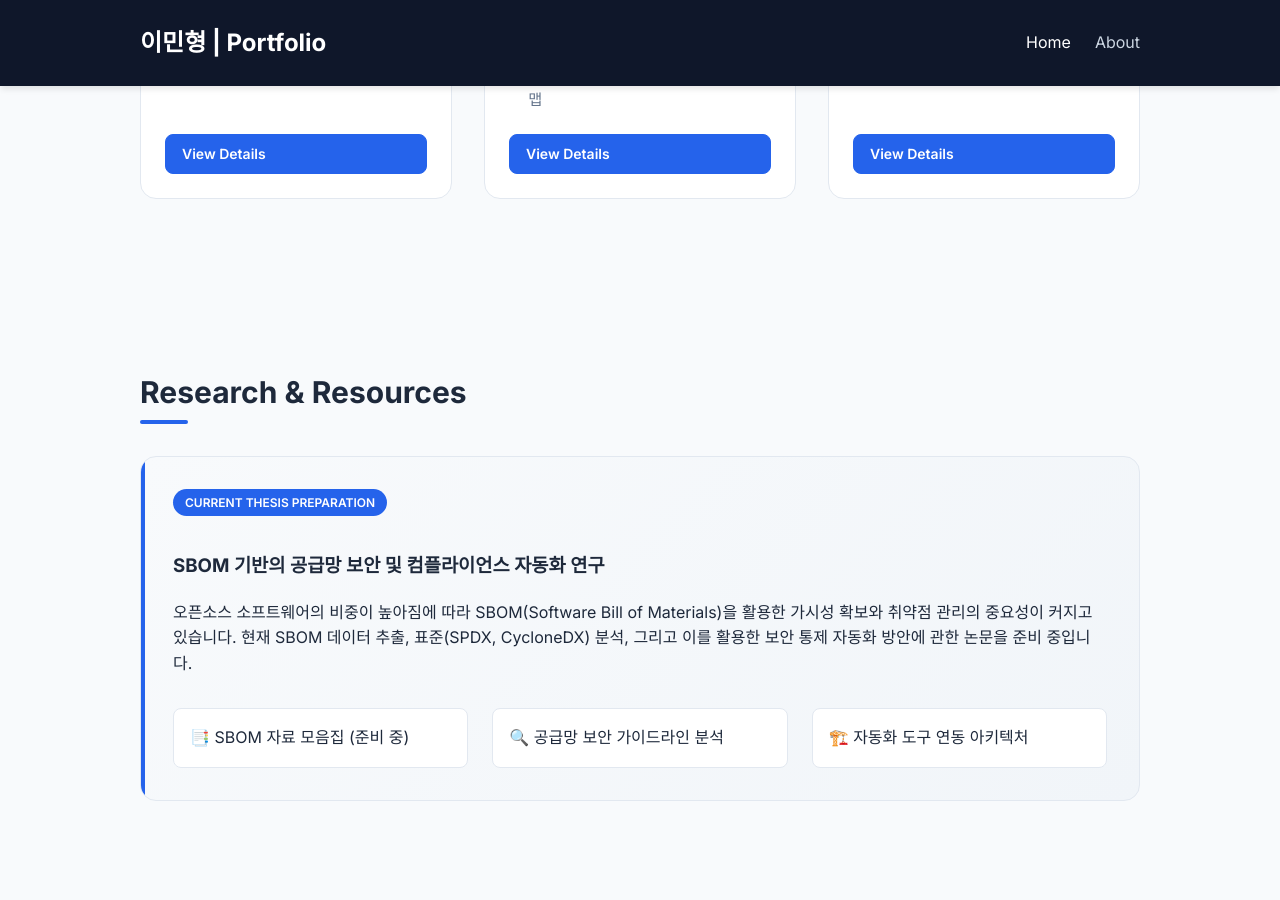
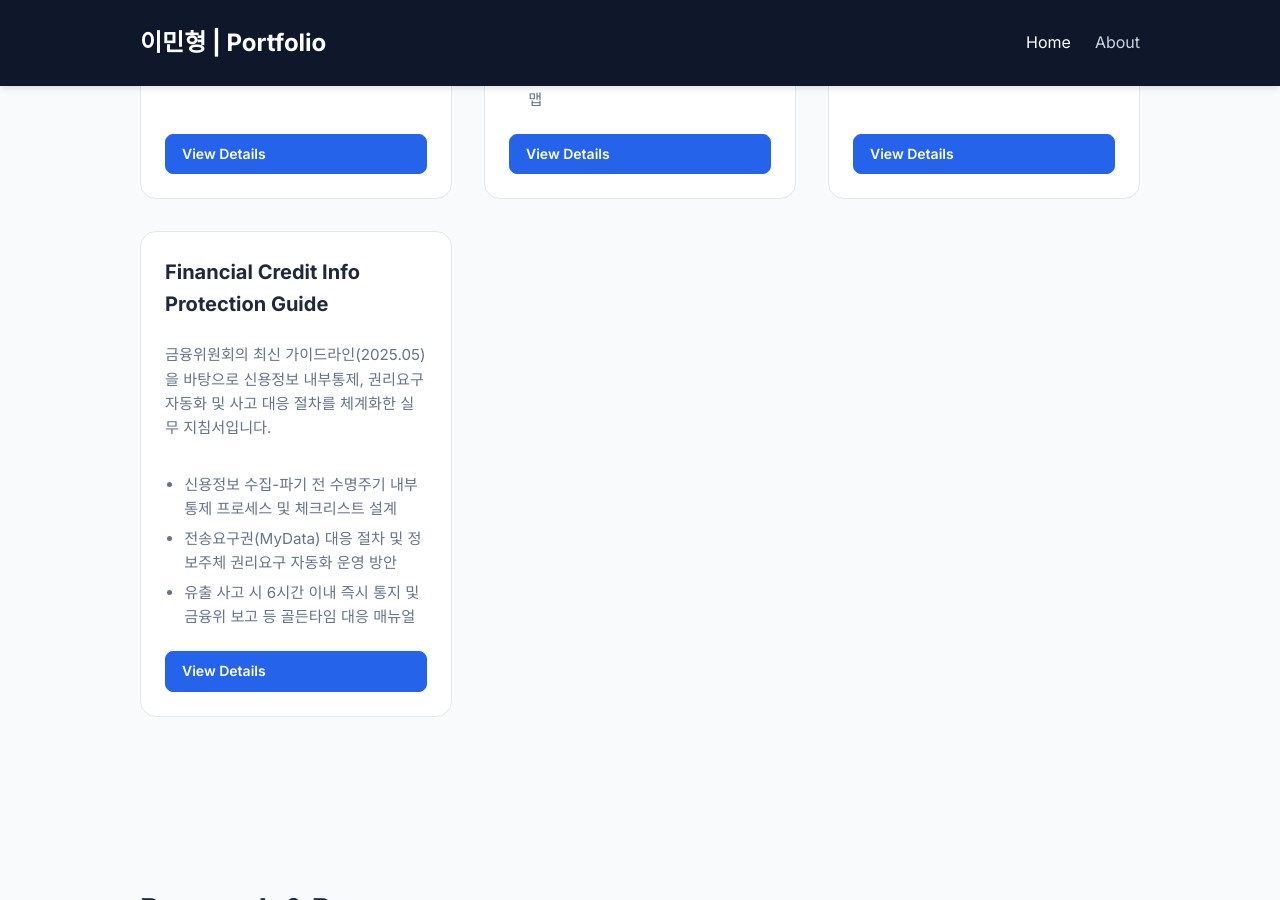
Before and after one commit to 971023als/971023als.github.io, a Jekyll site: the page built from index.md, in a window 1280 px wide and 900 px high, scrolled down 3844 px. Built offline with Jekyll 4.4.1, drawn with Linux system fonts in a browser that asks for light colours.

Commit message:
Add Financial Credit Information Protection Guide project page

```diff
--- a/index.md
+++ b/index.md
@@ -291,6 +291,20 @@ title: "Home"
                 <a href="/projects/pisfair-2025-governance-strategy/" class="btn btn-small">View Details</a>
             </div>
         </div>
+        <div class="project-card">
+            <div class="project-info">
+                <h3>Financial Credit Info Protection Guide</h3>
+                <p>
+                    금융위원회의 최신 가이드라인(2025.05)을 바탕으로 신용정보 내부통제, 권리요구 자동화 및 사고 대응 절차를 체계화한 실무 지침서입니다.
+                </p>
+                <ul class="project-points">
+                    <li>신용정보 수집-파기 전 수명주기 내부통제 프로세스 및 체크리스트 설계</li>
+                    <li>전송요구권(MyData) 대응 절차 및 정보주체 권리요구 자동화 운영 방안</li>
+                    <li>유출 사고 시 6시간 이내 즉시 통지 및 금융위 보고 등 골든타임 대응 매뉴얼</li>
+                </ul>
+                <a href="/projects/financial-credit-info-protection-guide/" class="btn btn-small">View Details</a>
+            </div>
+        </div>
     </div>
 </section>
 
```
Also changed, not shown: projects/financial-credit-info-protection-guide.md (added, +57 -0 lines), 2 other files.
